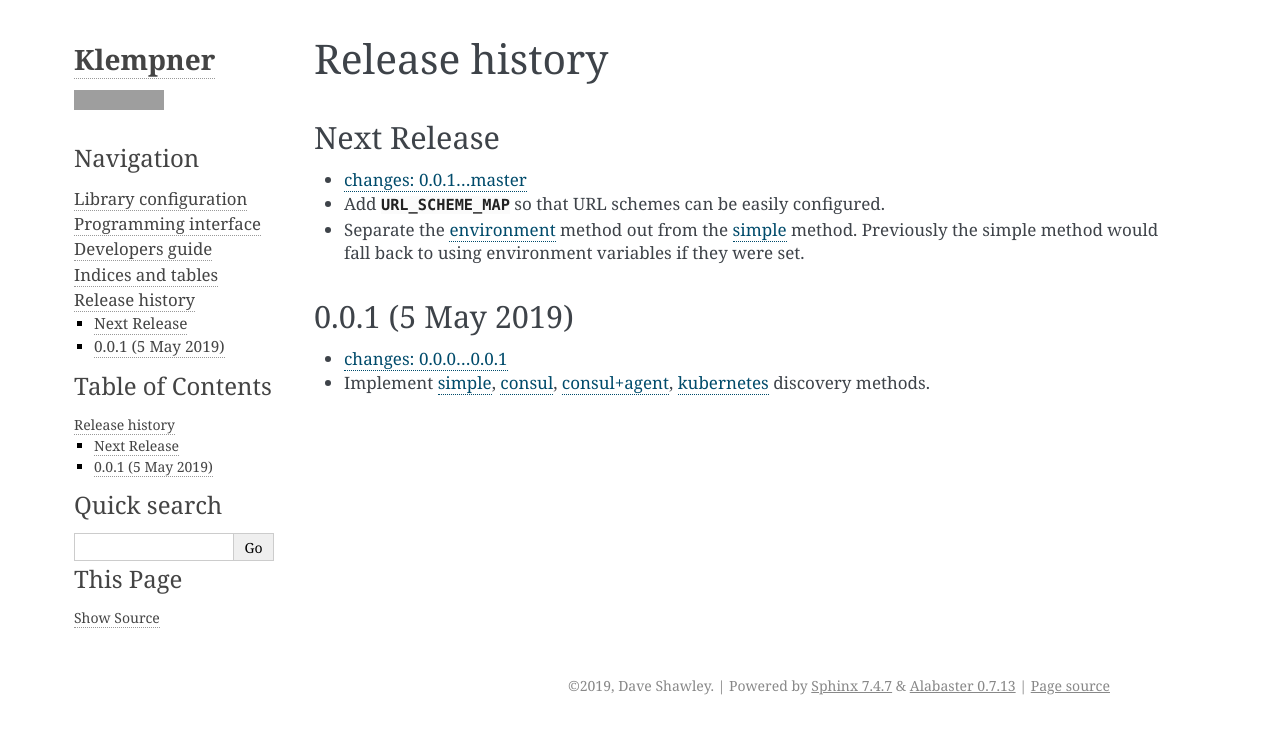
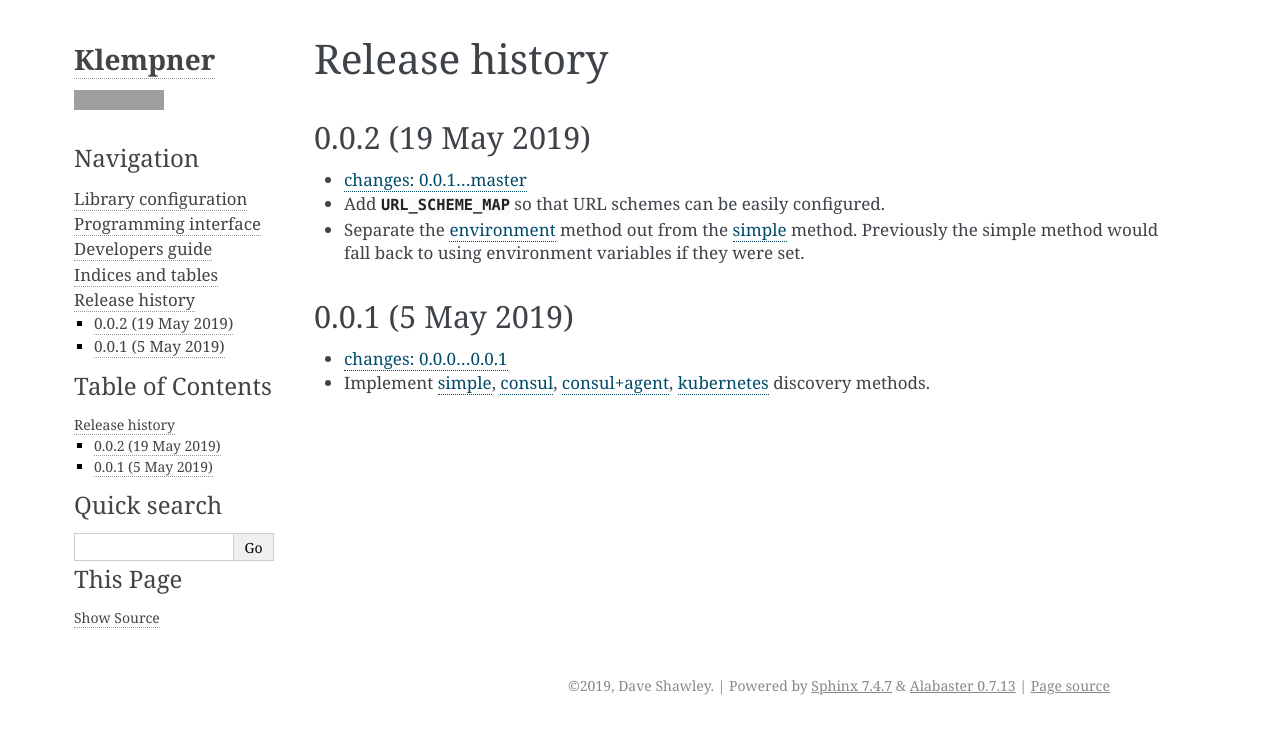
Before and after one commit to dave-shawley/klempner, a Sphinx documentation site: the page built from docs/history.rst, in a window 1280 px wide. Shown: the top 734 px of the page. Built offline with Sphinx 7.4.7, drawn with Linux system fonts in a browser that asks for light colours; grey boxes are pictures that could not be loaded.

Commit message:
Release 0.0.2
- Added URL_SCHEME_MAP
- Made "environment" a discovery mechanism

```diff
--- a/docs/history.rst
+++ b/docs/history.rst
@@ -1,8 +1,8 @@
 Release history
 ===============
 
-Next Release
-------------
+0.0.2 (19 May 2019)
+-------------------
 - :compare:`0.0.1...master`
 - Add :data:`~klempner.config.URL_SCHEME_MAP` so that URL schemes can be
   easily configured.
--- a/klempner/__init__.py
+++ b/klempner/__init__.py
@@ -1,2 +1,2 @@
-version_info = (0, 0, 1)
+version_info = (0, 0, 2)
 version = '.'.join(str(c) for c in version_info)
```
